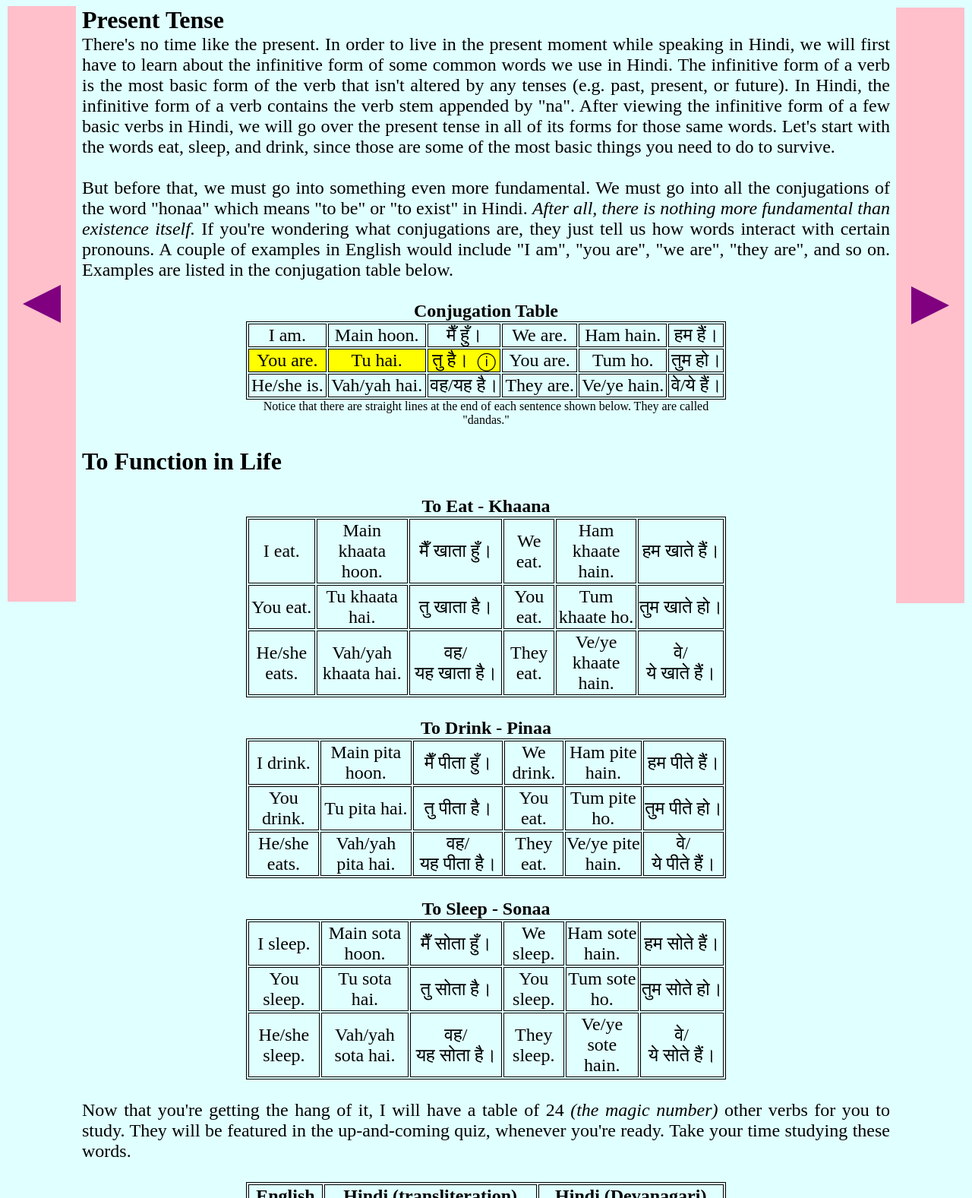
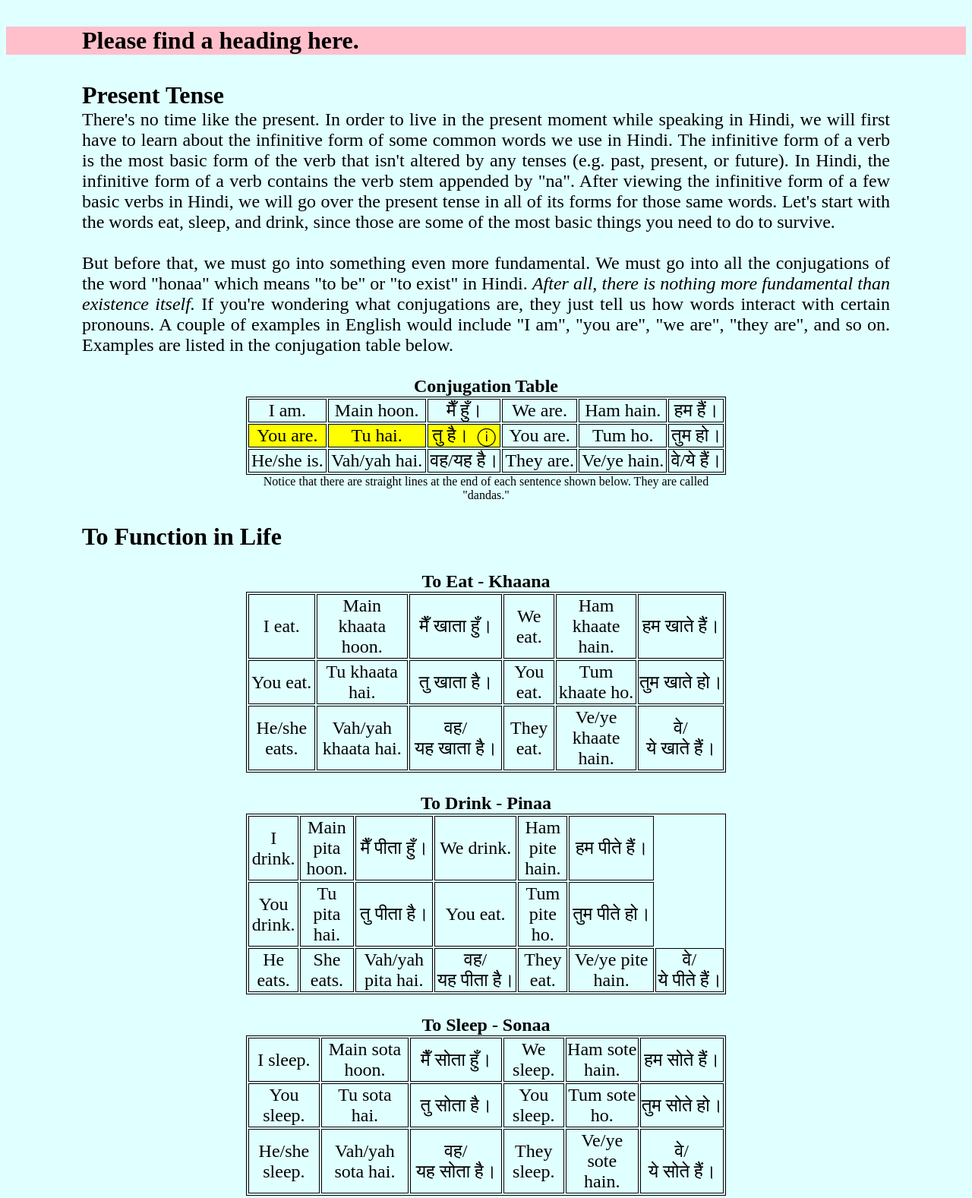
Before and after one commit to jackdulin98/hindi-from-scratch, a plain HTML site: page Hindi Website/lesson2/lesson2.html in a window 1280 px wide. Shown: the top 1577 px of the page at 76% size. Drawn offline with Linux system fonts and the light colour scheme.

Commit message:
Sticky header added

```diff
--- a/Hindi Website/lesson2/lesson2.html
+++ b/Hindi Website/lesson2/lesson2.html
@@ -101,11 +101,23 @@ caption {
 #conjugation-heading, h2 {
 	text-align: center;
 }
+header {
+	margin-top: 35px;
+	margin-bottom: 35px;
+	position: sticky;
+	background-color: pink;
+	top: 0;
+}
 </style>
 <body>
+	<header>
+		<h1>Please find a heading here.</h1>
+	</header>
+	<!--
 	<div class="left-rectangle">
 		<div class="left-triangle" onclick="window.location.href='../lesson1/swar-vyanjan.html'"></div>
 	</div>
+	-->
 	<h1>Present Tense</h1>
 	<p>There's no time like the present. In order to live in the present moment while speaking in Hindi, we will first
 have to learn about the infinitive form of some common words we use in Hindi. The infinitive form of a verb is the most
@@ -210,7 +222,8 @@ in the conjugation table below.</p>
 			<td>&#2340;&#2369;&#2350;&nbsp;&#2346;&#2368;&#2340;&#2375;&nbsp;&#2361;&#2379;&#2404;</td>
 		</tr>
 		<tr>
-			<td>He/she eats.</td>
+			<td>He eats.</td>
+			<td>She eats.</td> <!-- TODO: He/she are separate forms. -->
 			<td>Vah/yah pita hai.</td>
 			<td>&#2357;&#2361;/&#2351;&#2361;&nbsp;&#2346;&#2368;&#2340;&#2366;&nbsp;&#2361;&#2376;&#2404;</td>
 			<td>They eat.</td>
@@ -376,7 +389,9 @@ in the conjugation table below.</p>
 		</tr>
 	<table>
 	<div class="flashcards"></div>
+	<!--
 	<div class="right-rectangle">
 		<div class="right-triangle" onclick="window.location.href='../lesson3/lesson3.html'"></div>
 	</div>
+	-->
 </body>
```
